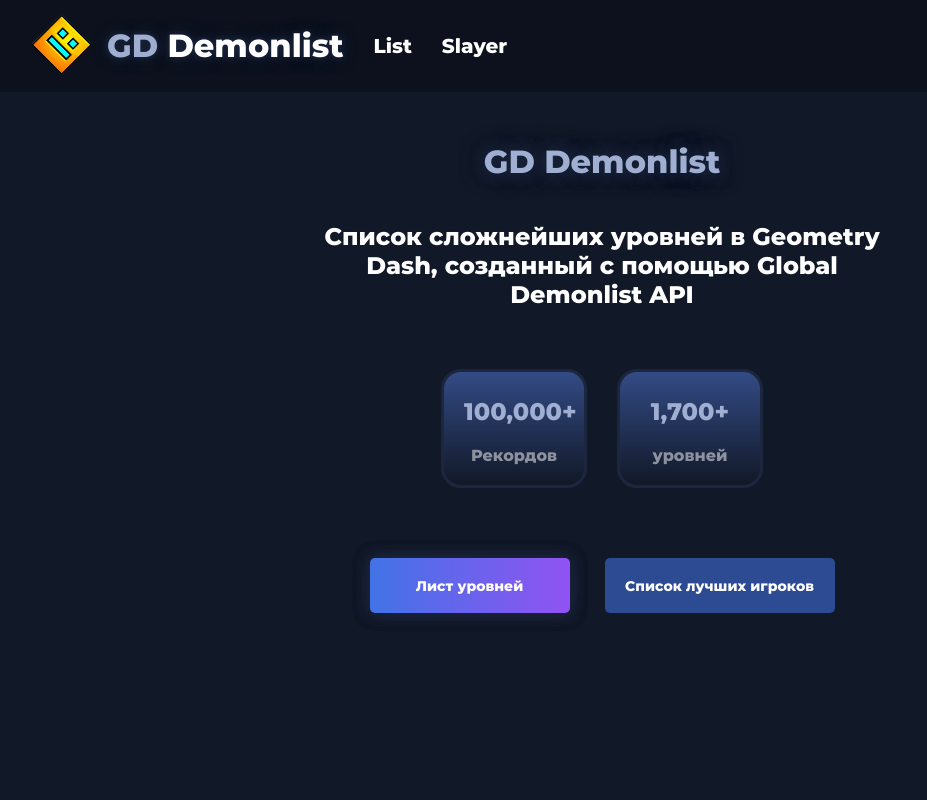
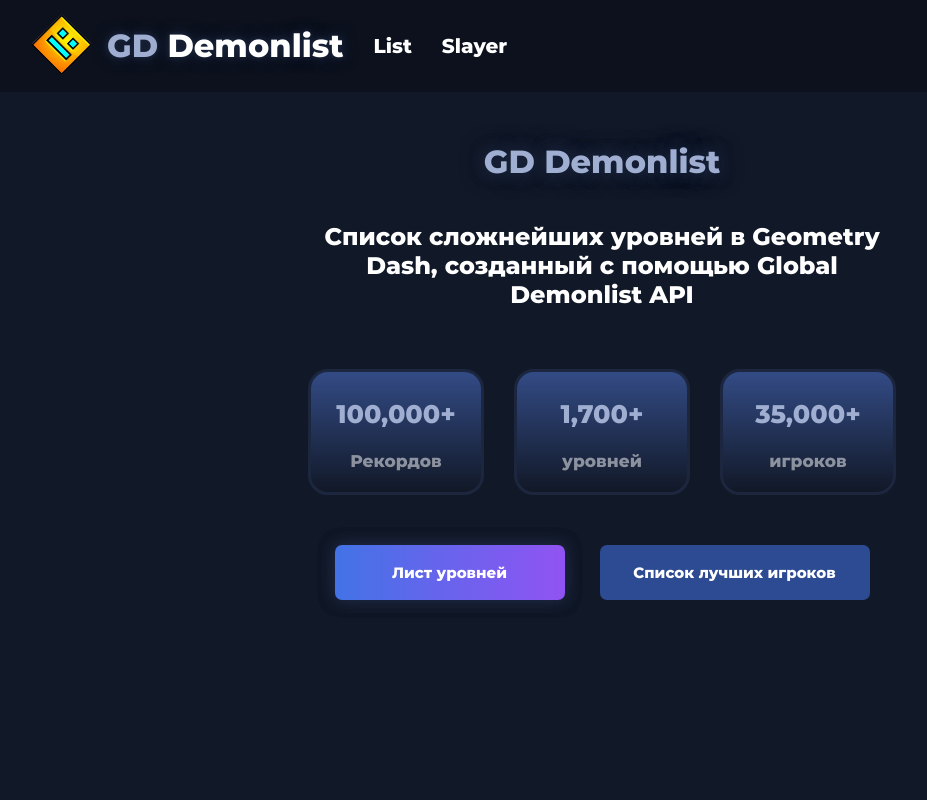
Before and after one commit to almazshaehov777-hub/GD-demonlist, a Vue app in the folder vue-demonlist/: page / in a window 1280 px wide. Shown: the top 800 px of the page, without its empty margins (38-965 px from the left). Built offline with nearby package versions, Linux system fonts and the light colour scheme.

Commit message:
изменена страница игрока. Добавлена input для выбора конкретной страницы. Немного изменена главная страница

```diff
--- a/vue-demonlist/src/demonSlayers.vue
+++ b/vue-demonlist/src/demonSlayers.vue
@@ -16,6 +16,13 @@
         user.username.toLowerCase().includes(search.value.toLowerCase())
     );
 });
+
+function inputChange(){
+    if(pageCount.value > 0){
+        offset.value = 50 * pageCount.value - 50;
+        getUserList();
+    }
+}
 
 function clickToLeft(){
     if(pageCount.value > 1){
@@ -61,6 +68,10 @@
         <button @click="clickToLeft()">«</button>
         <b>{{ pageCount }}</b>
         <button @click="clickToRight()">»</button>
+    </div>
+    <div class="offsetCon">
+        <p class="inputName">Page:</p>
+        <input type="number" v-model="pageCount" v-on:change="inputChange()" class="inputPage" placeholder="Page...">
     </div>
 
     <div class="main">
@@ -200,4 +211,24 @@
     background: #24375c;
     border: 2px solid #334d81;
 }
+.inputPage{
+    margin-left: 10px;
+    border-radius: 5px;
+    width: 150px;
+    height: 25px;
+    font-size: 18px;
+    font-family: Montserrat;
+    background: #27385a;
+    border: 2px solid #354f83;
+    color: white;
+    margin-right: 10px;
+}
+.inputName{
+    font-size: 18px;
+    font-family: Montserrat;
+    color: white;
+}
+.inputName::placeholder{
+    color: rgba(255,255,255,0.5);
+}
 </style>
--- a/vue-demonlist/src/helloPage.vue
+++ b/vue-demonlist/src/helloPage.vue
@@ -17,6 +17,10 @@
         <div class="mainCard">
             <h2 style="color: #A0AFD1">1,700+</h2>
             <b>уровней</b>
+        </div>
+        <div class="mainCard">
+            <h2 style="color: #A0AFD1">35,000+</h2>
+            <b>игроков</b>
         </div>
     </div>
     <div class="btnContainer">
@@ -76,16 +80,19 @@
     transition: 0.2s ease;
     margin-left: 15px;
     margin-right: 15px;
-    width: 100px;
+    width: 130px;
+    height: 95px;
     cursor: pointer;
+    font-size: 17px;
 }
 .mainCard:hover{
     border: 3px solid rgb(250, 59, 59);
+    transform: scale(1.02);
 }
 .listBtn{
     border: 0;
-    border-radius: 5px;
-    width: 200px;
+    border-radius: 7px;
+    width: 230px;
     height: 55px;
     color: white;
     background: linear-gradient(to right, #4273e6, #9153f3);
@@ -95,7 +102,7 @@
     0 0 15px #1a243b,
     0 0 15px #1a243b;
     transition: 0.3s ease;
-    font-size: 14px;
+    font-size: 15px;
     font-family: Montserrat;
 }
 .listBtn:hover{
@@ -107,20 +114,20 @@
 .btnContainer{
     display: flex;
     justify-content: center;
-    margin-top: 70px;
+    margin-top: 50px;
     gap: 35px;
     animation: anim 2s ease;
 }
 .btn{
     border: 0;
-    border-radius: 5px;
-    width: 230px;
+    border-radius: 7px;
+    width: 270px;
     height: 55px;
     color: white;
     background: #2d4b92;
     cursor: pointer;
     transition: 0.25s ease;
-    font-size: 14px;
+    font-size: 15px;
     font-family: Montserrat;
 }
 .btn:hover{
--- a/vue-demonlist/src/slayer.vue
+++ b/vue-demonlist/src/slayer.vue
@@ -46,7 +46,7 @@
             </div>
             </div>
 
-            <div class="main-con">
+            <div class="main-con" v-if="globalData.levels.main.length > 0">
             <div class="main-level">
                 <h2 class="name">⭐ Main levels</h2>
                 <div v-for="level in globalData.levels.main" class="main-card" @click="goToYoutube(level.video_url)">
@@ -54,7 +54,7 @@
                 </div>
             </div>
             </div>
-            <div class="extended-con">
+            <div class="extended-con" v-if="globalData.levels.extended.length > 0">
                 <div class="extended-level">
                     <h2 class="name2">🌟 Extended levels</h2>
                     <div v-for="level in globalData.levels.extended" class="extended-card" @click="goToYoutube(level.video_url)">
@@ -63,7 +63,7 @@
                 </div>
             </div>
 
-            <div class="advanced-con">
+            <div class="advanced-con" v-if="globalData.levels.advanced.length > 0">
                 <div class="advanced-level">
                     <h2 class="name">🟢 Advanced levels</h2>
                     <div v-for="level in globalData.levels.advanced" class="advanced-card" @click="goToYoutube(level.video_url)">
@@ -72,7 +72,7 @@
                 </div>
             </div>
 
-            <div class="unbounded-con">
+            <div class="unbounded-con" v-if="globalData.levels.unbounded.length > 0">
                 <div class="unbounded-level">
                     <h2 class="name">🌐 Unbounded levels</h2>
                     <div v-for="level in globalData.levels.unbounded" class="unbounded-card" @click="goToYoutube(level.video_url)">
@@ -81,7 +81,7 @@
                 </div>
             </div>
 
-            <div class="verified-con">
+            <div class="verified-con" v-if="globalData.levels.verified.length > 0">
                 <div class="verified-level">
                     <h2 class="name">✅ Verified level</h2>
                     <div v-for="level in globalData.levels.verified" class="verified-card" @click="goToYoutube(level.video_url)">
```
